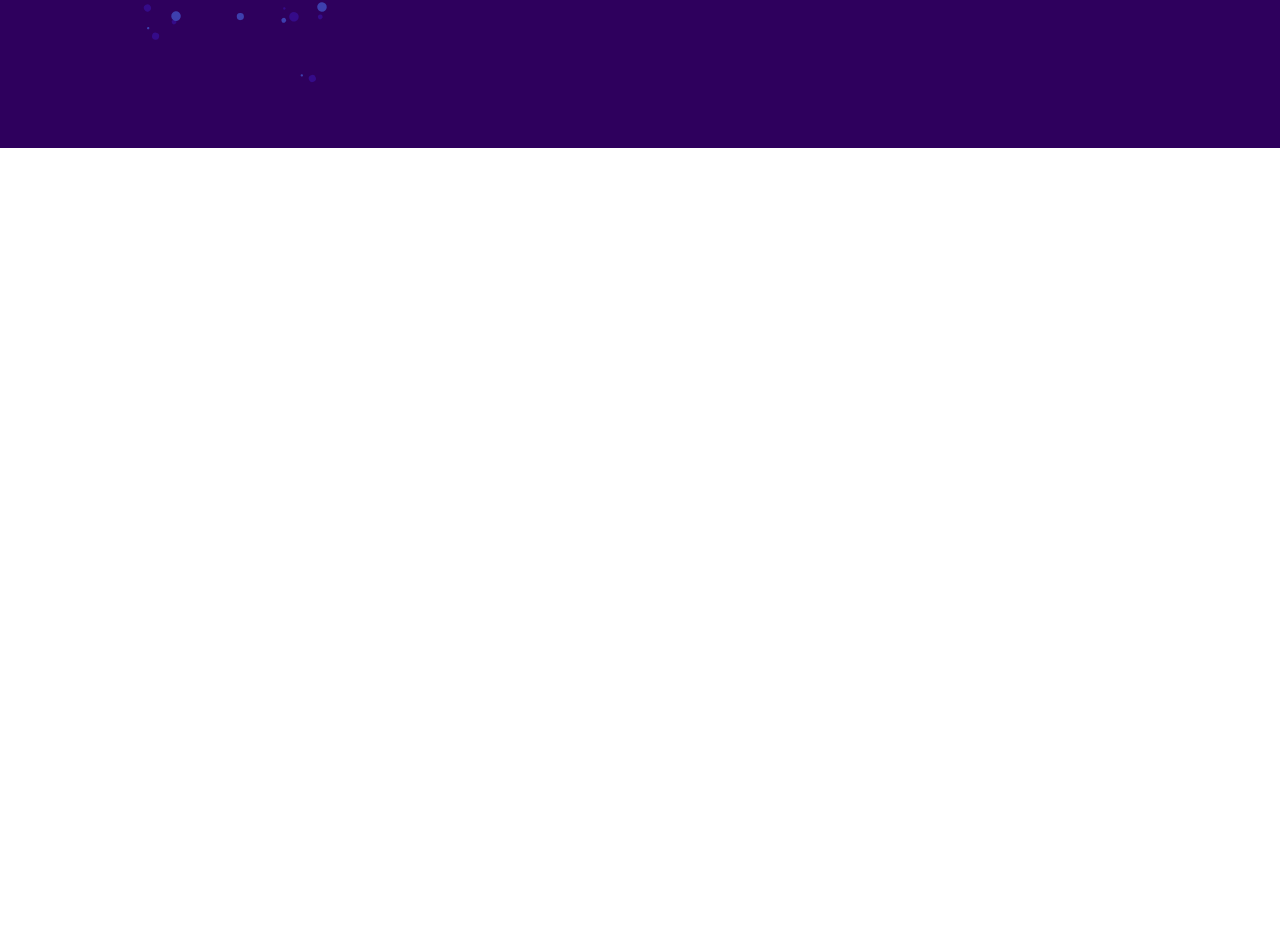
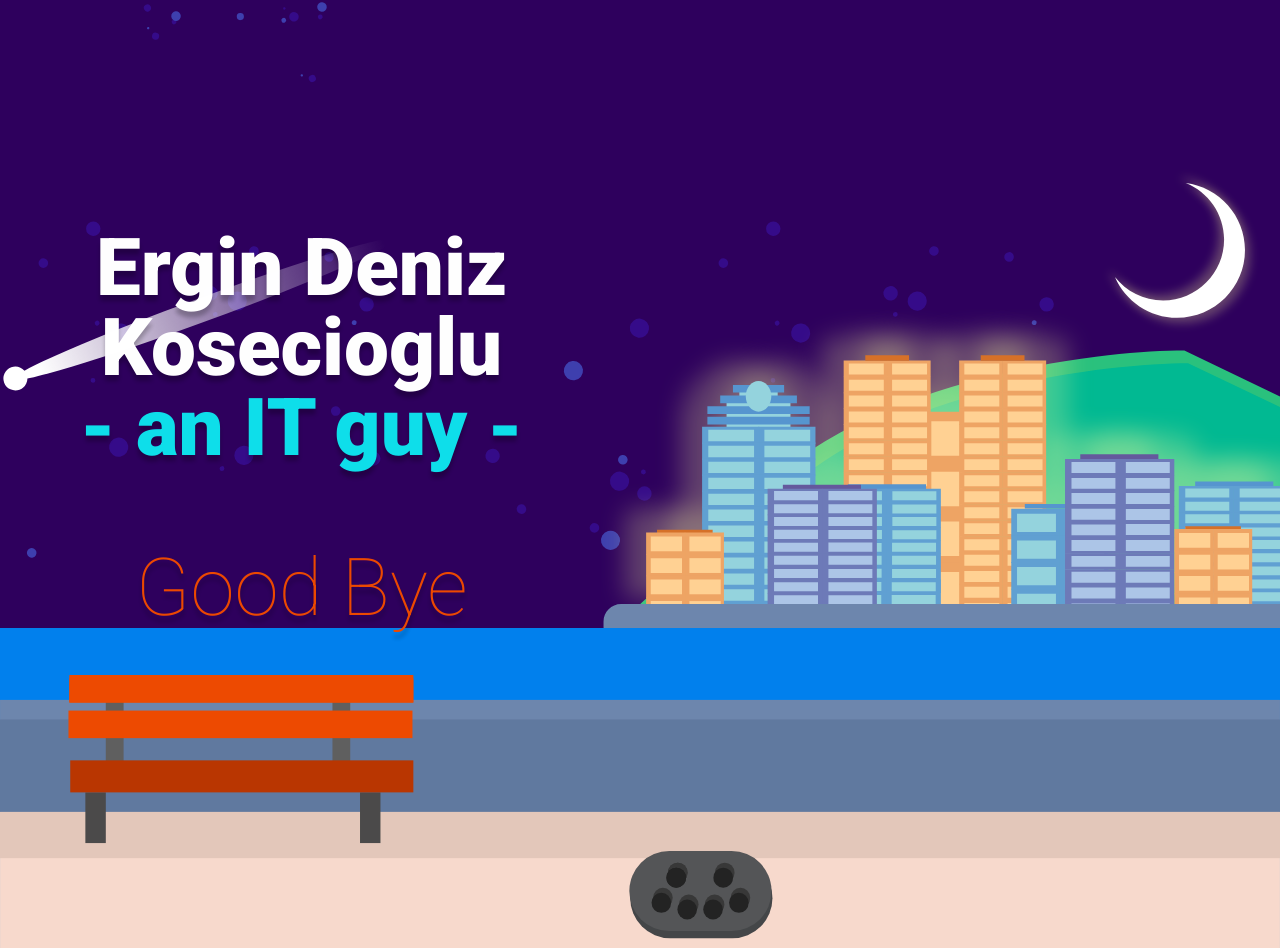
Before and after one commit to edenizk/edenizk.github.io, a Vue app: page / in a window 1280 px wide. Shown: the part 6147-7095 px from the top of the page. Before the commit the page ends 6295 px from the top, so only its background shows below. Built offline with nearby package versions, Linux system fonts and the light colour scheme.

Commit message:
Section End Added

```diff
--- a/src/App.vue
+++ b/src/App.vue
@@ -7,6 +7,7 @@
     <AboutMe/>
     <Projects/>
     <Contact/>
+    <End/>
   </div>
 </template>
 
@@ -20,6 +21,7 @@ import SkillCertificate from './dev/sections/SkillCertificate.vue';
 import AboutMe from './dev/sections/AboutMe.vue';
 import Projects from './dev/sections/Projects.vue';
 import Contact from './dev/sections/Contact.vue';
+import End from './dev/sections/End.vue';
 
 import './dev/scss/main.scss';
 
@@ -35,6 +37,7 @@ export default {
     AboutMe,
     Projects,
     Contact,
+    End,
   },
 };
 </script>
--- a/src/dev/scss/main.scss
+++ b/src/dev/scss/main.scss
@@ -23,6 +23,12 @@ body{
     z-index: 0;
 }
 
+#sitemap {
+    position: absolute;
+    bottom: 0;
+    right: 0;
+  }
+
 @import 'coin.scss';
 @import './settings/_reset.scss';
 @import './settings/variables.scss';
@@ -34,3 +40,4 @@ body{
 @import './sections/about-me.scss';
 @import './sections/projects.scss';
 @import './sections/contact.scss';
+@import './sections/end.scss';
--- /dev/null
+++ b/src/dev/scss/sections/end.scss
@@ -0,0 +1,7 @@
+#end_comet {
+    overflow: hidden;
+    position: absolute;
+    right: 110vh;
+    top: 10vh;
+    width: 50vh;
+  }
--- /dev/null
+++ b/src/dev/sections/End.vue
@@ -0,0 +1,66 @@
+<template>
+  <section class="space_sections" id="end">
+    <div class="home__title"
+        style="color: white;"
+        data-aos="fade-up"
+        data-aos-duration="3000">
+      Ergin Deniz
+      <br />Kosecioglu
+      <br />
+      <span style="color:#0FDFEB;">
+        - an
+        IT guy -
+      </span>
+      <br />
+      <br />
+      <span style="font-weight: 200;">Good Bye</span>
+    </div>
+    <img
+      class="stars"
+      style="top: 0; right: 120vh; transform: rotate(-130deg);"
+      src="../../assets/materials/projects/stars3.svg"
+      alt="stars"
+    />
+    <img
+      class="stars"
+      style="top: 0; right: 35vh; transform: rotate(-130deg);"
+      src="../../assets/materials/projects/stars3.svg"
+      alt="stars"
+    />
+    <img id="end_comet"
+        src="../../assets/materials/projects/comet.svg"
+        alt="comet"
+        data-aos="fade-down-left"
+        data-aos-delay="300"
+        data-aos-duration="2000" />
+    <img class="home__sun"
+        src="../../assets/materials/contacts/moon.svg"
+        alt="sun"
+        data-aos="fade-up-left"
+        data-aos-duration="1500" />
+    <img
+        class="home__city"
+        style="bottom: 40vh; z-index: 0;"
+        src="../../assets/materials/end/city_night.svg"
+        alt="city"
+        data-aos="fade-left"
+        data-aos-duration="1000"
+    />
+    <img class="home__sea"
+        style="z-index: 1;"
+        src="../../assets/materials/intro/sea.svg"
+        alt="sea" />
+    <img
+      class="home__front"
+      style="z-index: 2;"
+      src="../../assets/materials/intro/front_bank.svg"
+      alt="bench and ground"
+    />
+  </section>
+</template>
+
+<script>
+export default {
+  name: 'End',
+};
+</script>
```
